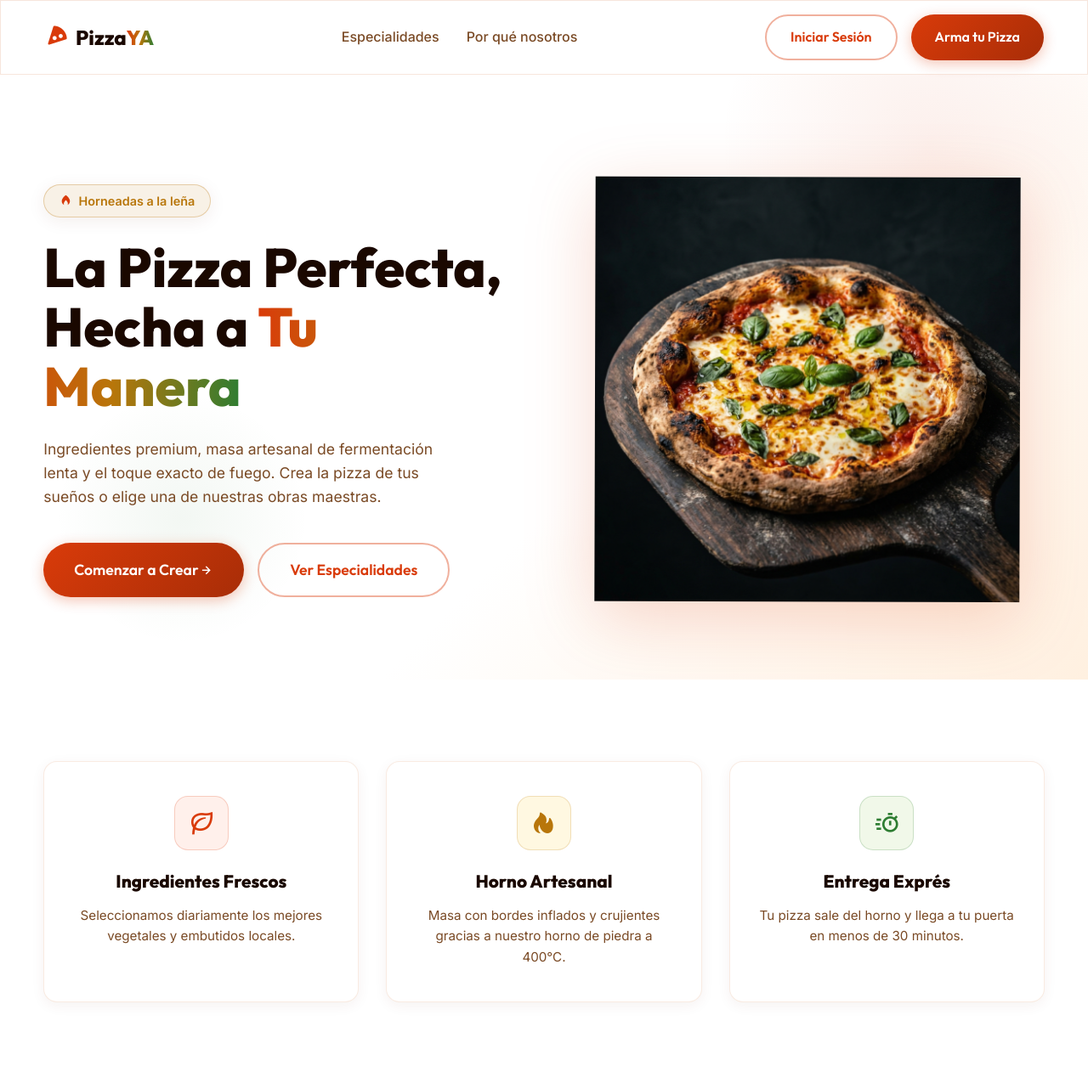
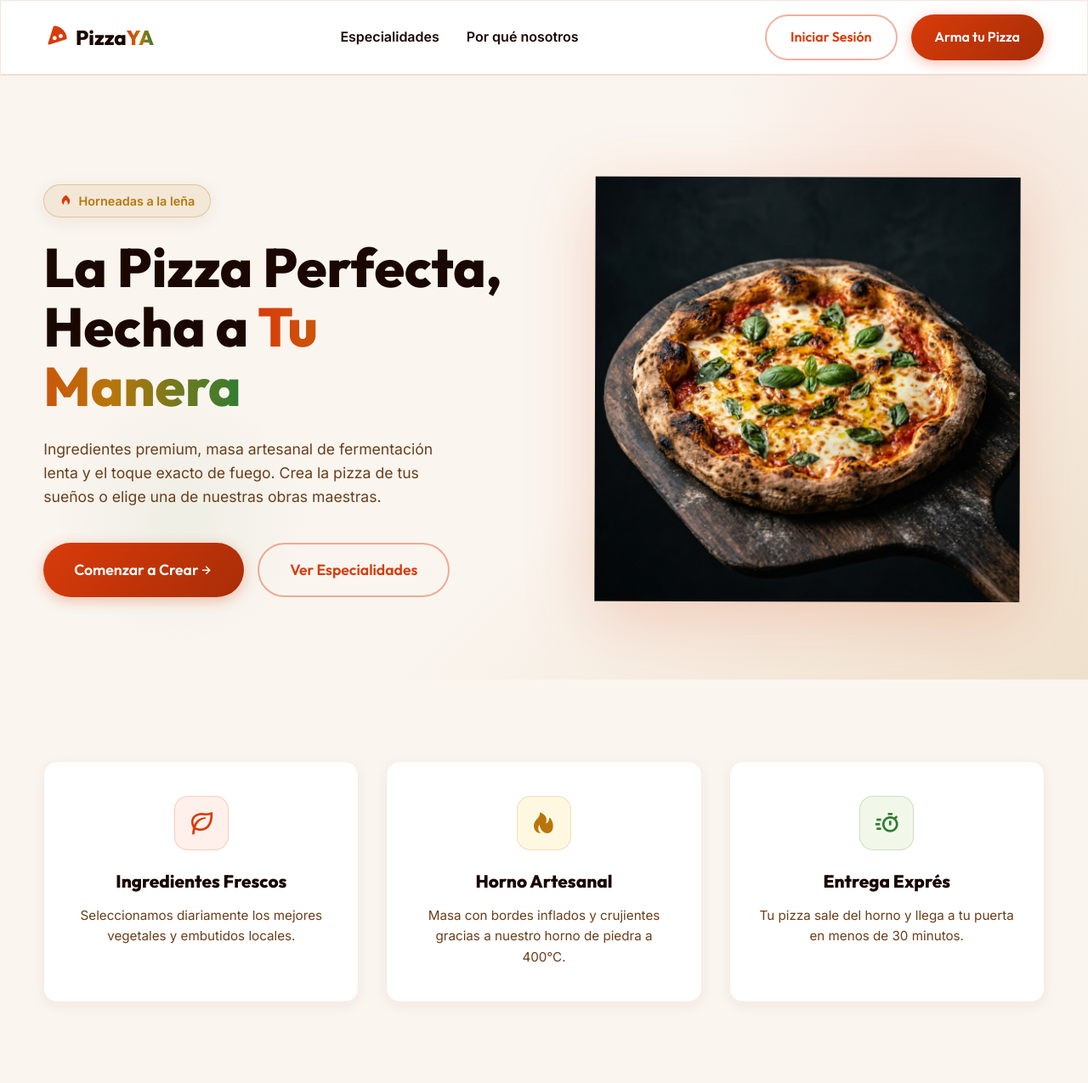
Before and after one commit to alejandrayunda1028/pizzeria-app, a PHP site: page / in a window 1280 px wide. Shown: the top 1275 px of the page at 85% size. Run offline with PHP 8.4, Linux system fonts and the light colour scheme.

Commit message:
Fix navbar text, warm cream background, logo links to home

```diff
--- a/public/admin.html
+++ b/public/admin.html
@@ -12,10 +12,10 @@
 <body class="admin-body">
 
   <aside class="admin-sidebar glass-panel">
-    <div class="sidebar-brand">
+    <a href="/index.html" class="sidebar-brand" style="text-decoration:none;">
       <i class='bx bxs-pizza text-primary'></i>
-      <span>Admin<span class="text-gradient">Panel</span></span>
-    </div>
+      <span>Pizza<span class="text-gradient">YA</span></span>
+    </a>
 
     <nav class="sidebar-nav">
       <a href="#dashboard" class="nav-item active" data-tab="dashboard">
--- a/public/builder.html
+++ b/public/builder.html
@@ -15,10 +15,10 @@
   <header class="builder-topbar glass-panel">
     <div class="topbar-brand">
       <a href="/index.html" class="back-link"><i class='bx bx-left-arrow-alt'></i> Volver</a>
-      <div class="logo">
+      <a href="/index.html" class="logo">
         <i class='bx bxs-pizza'></i>
-        <span>CristianMusse<span class="text-gradient">SinMoto</span></span>
-      </div>
+        <span>Pizza<span class="text-gradient">YA</span></span>
+      </a>
     </div>
     <div class="topbar-center">
       <p id="sessionInfo">Validando sesión...</p>
--- a/public/css/admin.css
+++ b/public/css/admin.css
@@ -1,6 +1,6 @@
 /* ADMIN — TEMA BLANCO CLARO */
 
-.admin-body { display: flex; height: 100vh; overflow: hidden; background: #F5F5F5; }
+.admin-body { display: flex; height: 100vh; overflow: hidden; background: var(--bg-main); }
 
 /* Sidebar */
 .admin-sidebar {
@@ -52,7 +52,7 @@
   box-shadow: 0 4px 12px rgba(217, 59, 10, 0.25);
 }
 
-.admin-content { flex-grow: 1; padding: 30px; overflow-y: auto; background: #F5F5F5; }
+.admin-content { flex-grow: 1; padding: 30px; overflow-y: auto; background: var(--bg-secondary); }
 
 .tab-content { display: none; }
 .tab-content.active { display: block; }
--- a/public/css/builder.css
+++ b/public/css/builder.css
@@ -1,6 +1,6 @@
 /* BUILDER — TEMA BLANCO CLARO */
 
-.builder-body { background-color: #FFFFFF; color: var(--text-main); height: 100vh; overflow: hidden; }
+.builder-body { background-color: var(--bg-main); color: var(--text-main); height: 100vh; overflow: hidden; }
 
 /* Topbar */
 .builder-topbar {
@@ -34,7 +34,7 @@
 /* Sidebar */
 .dashboard-sidebar {
   width: 400px;
-  background: #FFF8F2;
+  background: var(--bg-secondary);
   border-right: 1px solid rgba(200, 90, 20, 0.15);
   padding: 2rem; overflow-y: auto; flex-shrink: 0;
 }
@@ -102,7 +102,7 @@
 .qty-display { font-family: 'Outfit', sans-serif; font-weight: 800; font-size: 1.1rem; min-width: 20px; text-align: center; color: var(--primary); }
 
 /* Main */
-.dashboard-main { flex: 1; background: #F5F5F5; overflow-y: auto; padding: 2rem; }
+.dashboard-main { flex: 1; background: var(--bg-tertiary); overflow-y: auto; padding: 2rem; }
 .main-content-wrapper { display: flex; gap: 2rem; height: 100%; align-items: flex-start; max-width: 1200px; margin: 0 auto; }
 
 /* Pizza Visualizer */
--- a/public/css/global.css
+++ b/public/css/global.css
@@ -1,10 +1,10 @@
 @import url('https://fonts.googleapis.com/css2?family=Inter:wght@300;400;500;600&family=Outfit:wght@400;600;800;900&display=swap');
 
 :root {
-  /* Fondos blancos y crema */
-  --bg-main:      #FFFFFF;
-  --bg-secondary: #FFF8F2;
-  --bg-tertiary:  #FFF0E0;
+  /* Fondos crema cálido (no blanco puro, no oscuro) */
+  --bg-main:      #FAF5EF;
+  --bg-secondary: #F5EDE0;
+  --bg-tertiary:  #EFE0CC;
 
   /* Colores pizza */
   --primary:       #D93B0A;
@@ -17,10 +17,10 @@
   /* Texto oscuro */
   --text-main: #1A0800;
   --text:      #1A0800;
-  --text-muted:#7A4A25;
-  --bg-dark:   #FFFFFF;
+  --text-muted:#6B3E1A;
+  --bg-dark:   #FAF5EF;
 
-  /* Paneles */
+  /* Paneles (blanco puro para que contraste con el fondo crema) */
   --glass-bg:     #FFFFFF;
   --glass-border: rgba(200, 90, 20, 0.18);
   --glass-shadow: 0 4px 20px rgba(100, 40, 0, 0.08);
@@ -33,7 +33,7 @@
 
 body {
   font-family: 'Inter', sans-serif;
-  background-color: #FFFFFF;
+  background-color: var(--bg-main);
   color: var(--text-main);
   line-height: 1.6;
   overflow-x: hidden;
--- a/public/css/home.css
+++ b/public/css/home.css
@@ -10,8 +10,8 @@
   padding: 1rem 0;
   border-radius: 0;
   background: #FFFFFF;
-  border-bottom: 1px solid rgba(200, 90, 20, 0.15);
-  box-shadow: 0 2px 16px rgba(100, 40, 0, 0.07);
+  border-bottom: 2px solid rgba(200, 90, 20, 0.20);
+  box-shadow: 0 2px 20px rgba(100, 40, 0, 0.12);
 }
 
 .nav-content { display: flex; justify-content: space-between; align-items: center; }
@@ -20,12 +20,15 @@
   display: flex; align-items: center; gap: 8px;
   font-family: 'Outfit', sans-serif; font-size: 1.5rem; font-weight: 800;
   color: var(--text-main);
+  text-decoration: none;
+  transition: opacity 0.2s;
 }
+.logo:hover { opacity: 0.85; }
 .logo i { color: var(--primary); font-size: 1.8rem; }
 
 .nav-links { display: flex; gap: 2rem; }
-.nav-links a { font-weight: 500; color: var(--text-muted); position: relative; transition: color 0.2s; }
-.nav-links a:hover { color: var(--primary); }
+/* Texto de links oscuro y fuerte para que se lea bien sobre el fondo blanco */
+.nav-links a { font-weight: 600; color: var(--text-main); position: relative; transition: color 0.2s; }
 .nav-links a::after {
   content: ''; position: absolute; bottom: -4px; left: 0;
   width: 0; height: 2px;
@@ -40,7 +43,7 @@
   padding-top: 120px;
   min-height: 100vh;
   display: flex; align-items: center;
-  background: linear-gradient(135deg, #FFFFFF 60%, #FFF0E0 100%);
+  background: linear-gradient(135deg, #FAF5EF 60%, #EFE0CC 100%);
   position: relative; overflow: hidden;
 }
 
@@ -106,15 +109,15 @@
 }
 
 /* Sections */
-.section { padding: 6rem 0; background: #FFFFFF; }
-.section:nth-child(even) { background: #FFF8F2; }
+.section { padding: 6rem 0; background: #FAF5EF; }
+.section:nth-child(even) { background: #F5EDE0; }
 
 /* Features */
 .features-grid { display: grid; grid-template-columns: repeat(3, 1fr); gap: 2rem; }
 
 .feature-card {
   padding: 2.5rem 2rem; text-align: center;
-  background: #FFFFFF;
+  background: #FFFFFF; /* tarjetas blancas sobre fondo crema — contraste visible */
   border: 1px solid rgba(200, 90, 20, 0.12);
   border-radius: 16px;
   box-shadow: 0 4px 16px rgba(100, 40, 0, 0.06);
--- a/public/index.html
+++ b/public/index.html
@@ -46,10 +46,10 @@
   <!-- NAVBAR GLASSMORPHISM -->
   <header class="navbar glass-panel">
     <div class="container nav-content">
-      <div class="logo">
+      <a href="/index.html" class="logo">
         <i class='bx bxs-pizza'></i>
         <span>Pizza<span class="text-gradient">YA</span></span>
-      </div>
+      </a>
       <nav class="nav-links">
         <a href="#especialidades">Especialidades</a>
         <a href="#beneficios">Por qué nosotros</a>
```
